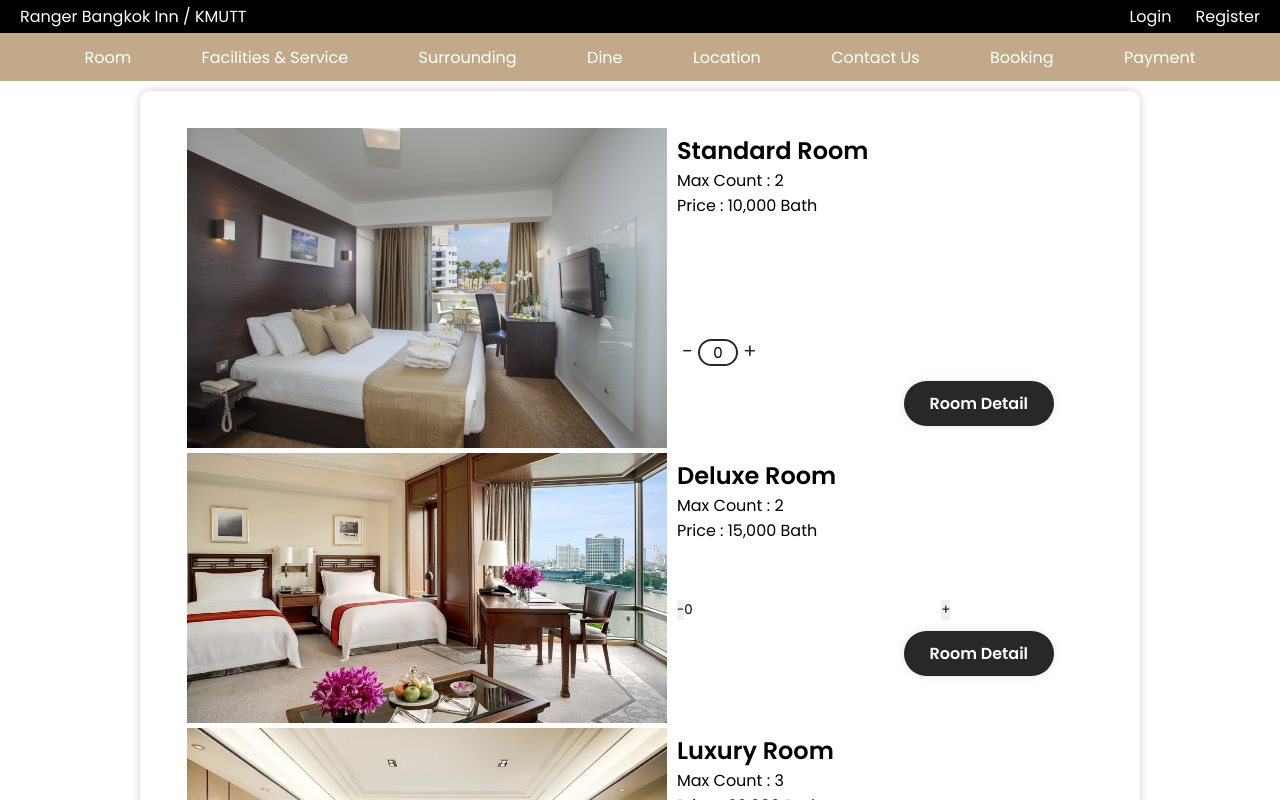
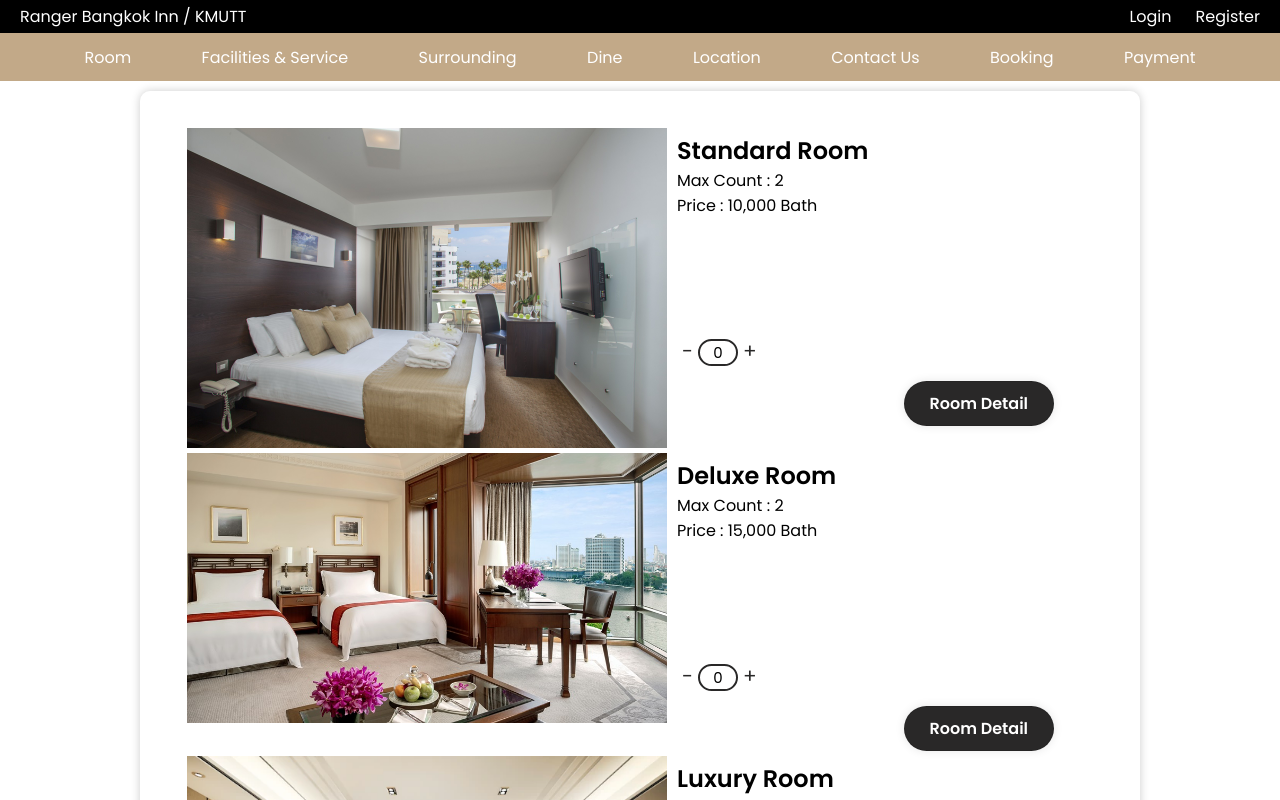
Before and after one commit to mynameisO/SE_hotel_project, a React (Create React App) app in the folder Frontend/: page /bookingroom in a window 1280 px wide. Shown: the top 800 px of the page. Built offline with nearby package versions, Linux system fonts and the light colour scheme; the HTML template or start-up script is replaced by a standard one.

Commit message:
update bookingroom.js

```diff
--- a/Frontend/src/pages/Bookingroom.js
+++ b/Frontend/src/pages/Bookingroom.js
@@ -129,7 +129,7 @@ export default function Bookingroom() {
                 <h2>Deluxe Room</h2>
                 <p>Max Count : 2</p>
                 <p>Price : 15,000 Bath</p>
-                <div className="brinput">
+                <div className="brinput-std">
                   <button type="button" onClick={() => handleDecrement('deluxe')} className="brinput-std">
                     -
                   </button>
```
Also changed, not shown: 1 other file (tests, documents, lock files or other folders).
